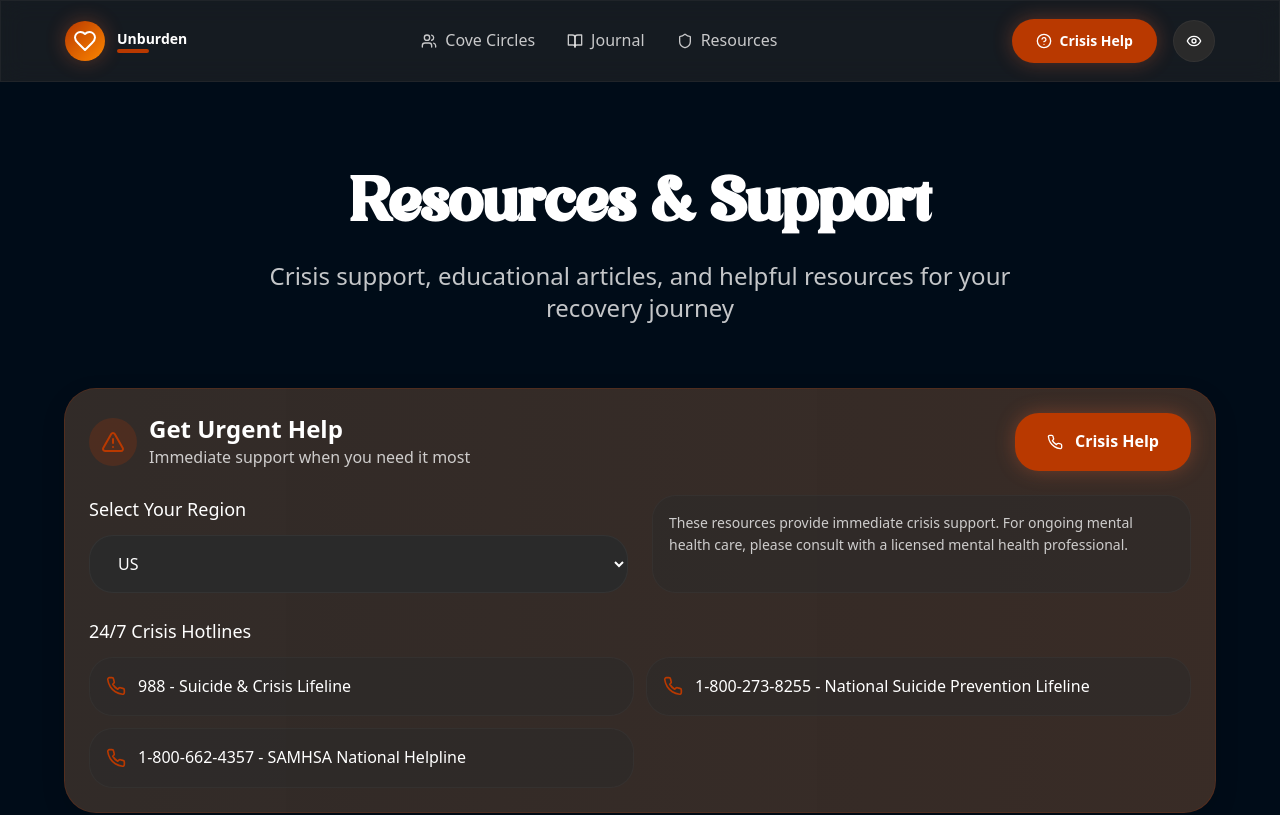
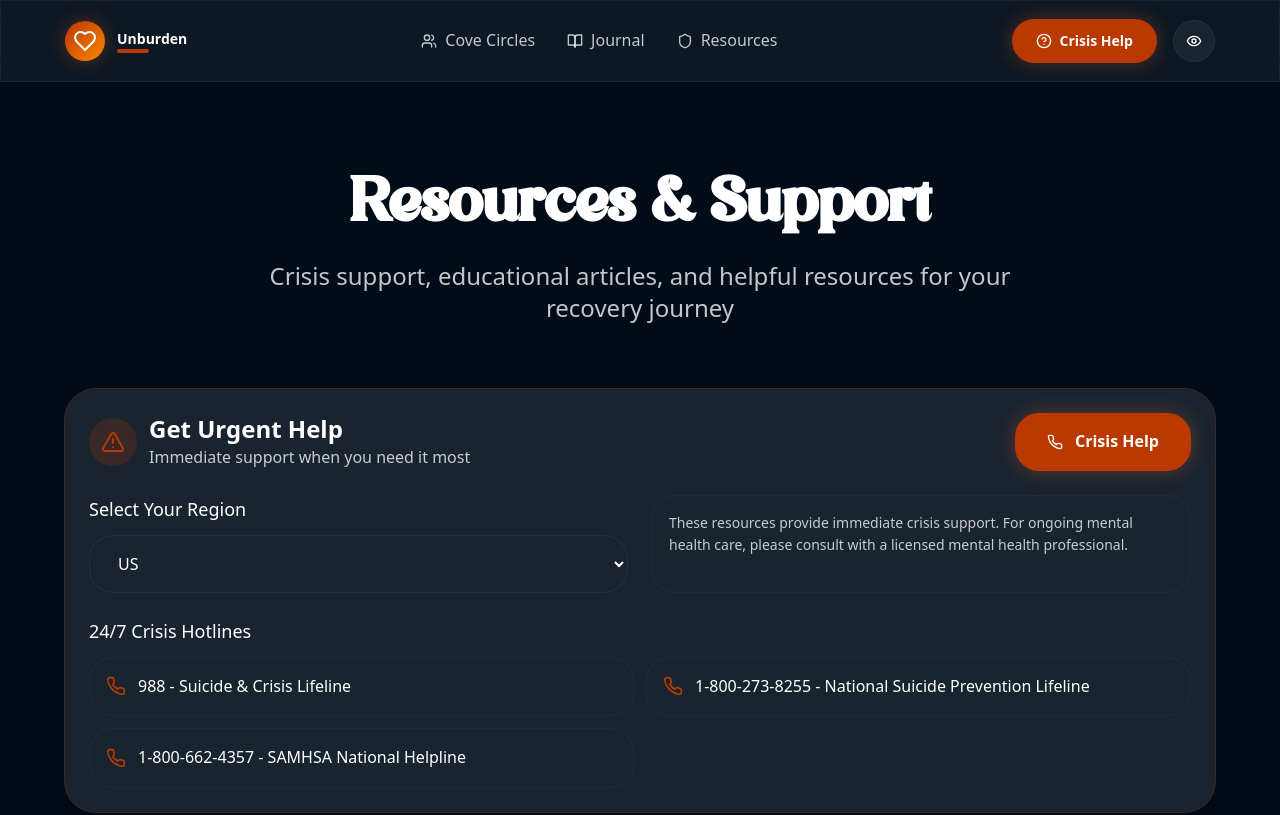
Before and after one commit to SharonSoul/unburden, a Next.js app: page /resources in a window 1280 px wide. Shown: the top 815 px of the page. Built offline with nearby package versions, Linux system fonts and the light colour scheme.

Commit message:
color updates

```diff
--- a/app/globals.css
+++ b/app/globals.css
@@ -54,7 +54,7 @@
   }
 
   body {
-    @apply bg-charcoal text-white;
+    @apply bg-navy text-white;
     font-size: 16px;
     line-height: 1.6;
     width: 100%;
--- a/app/journal/page.tsx
+++ b/app/journal/page.tsx
@@ -147,7 +147,7 @@ export default function JournalPage() {
   }
 
   return (
-    <div className="min-h-screen bg-[#000C18]">
+    <div className="min-h-screen bg-charcoal">
       <Header />
 
       <div className="pt-20 sm:pt-24 pb-12 sm:pb-16 container-responsive">
@@ -174,7 +174,7 @@ export default function JournalPage() {
             transition={{ duration: 0.8, delay: 0.2 }}
             className="mb-8"
           >
-            <div className="card border-[#b93900]/20 bg-gradient-to-r from-[#b93900]/5 to-[#b93900]/10">
+            <div className="card border-[#b93900]/20 bg-gradient-to-r from-[#b93900]/2 to-[#b93900]/6">
               <div className="flex items-center justify-between mb-6">
                 <div className="flex items-center space-x-3">
                   <div className="w-12 h-12 bg-[#b93900]/20 rounded-full flex items-center justify-center">
--- a/app/resources/page.tsx
+++ b/app/resources/page.tsx
@@ -81,7 +81,7 @@ export default function ResourcesPage() {
     : articles.filter(article => article.category === selectedCategory)
 
   return (
-    <div className="min-h-screen bg-[#000C18]">
+    <div className="min-h-screen bg-charcoal">
       <Header />
 
       <div className="pt-20 sm:pt-24 pb-12 sm:pb-16 container-responsive">
@@ -108,7 +108,7 @@ export default function ResourcesPage() {
             transition={{ duration: 0.8, delay: 0.2 }}
             className="mb-12"
           >
-            <div className="card border-[#b93900]/20 bg-gradient-to-r from-[#b93900]/5 to-[#b93900]/10">
+            <div className="card border-[#b93900]/20 bg-gradient-to-r from-[#b93900]/2 to-[#b93900]/6">
               <div className="flex items-start justify-between mb-6">
                 <div className="flex items-center space-x-3">
                   <div className="w-12 h-12 bg-[#b93900]/20 rounded-full flex items-center justify-center">
--- a/components/JoinModal.tsx
+++ b/components/JoinModal.tsx
@@ -82,7 +82,7 @@ export default function JoinModal({ isOpen, onClose, circleName }: JoinModalProp
           initial={{ opacity: 0 }}
           animate={{ opacity: 1 }}
           exit={{ opacity: 0 }}
-          className="fixed inset-0 bg-black/50 z-50 flex items-center justify-center p-4"
+          className="fixed inset-0 bg-black/70 z-50 flex items-center justify-center p-4"
           onClick={handleClose}
         >
           <motion.div
--- a/tailwind.config.js
+++ b/tailwind.config.js
@@ -9,17 +9,21 @@ module.exports = {
     extend: {
       colors: {
         // Modern futuristic color palette
-        'charcoal': '#1A1A1A',
-        'dark-grey': '#2A2A2A',
+        'charcoal': '#000C18',
+        'navy': '#000C18',
+        'dark-grey': '#19242f',
         'medium-grey': '#3A3A3A',
         'light-grey': '#4A4A4A',
         'white': '#FFFFFF',
         'off-white': '#F5F5F5',
-        'orange': '#FF6B35',
-        'orange-light': '#FF8A65',
-        'orange-dark': '#E55A2B',
+        'orange': '#b93900',
+        'orange-light': '#fd8600',
+        'orange-dark': '#523a1e',
         'accent-blue': '#4A90E2',
         'accent-purple': '#9B59B6',
+        'soft-slate': '#1c1c1c',
+        'mist': '#64748B',
+        'seafoam': '#0EA5E9',
       },
       fontFamily: {
         modern: ["var(--font-inter)", "system-ui", "sans-serif"], // Inter (Google)
```
